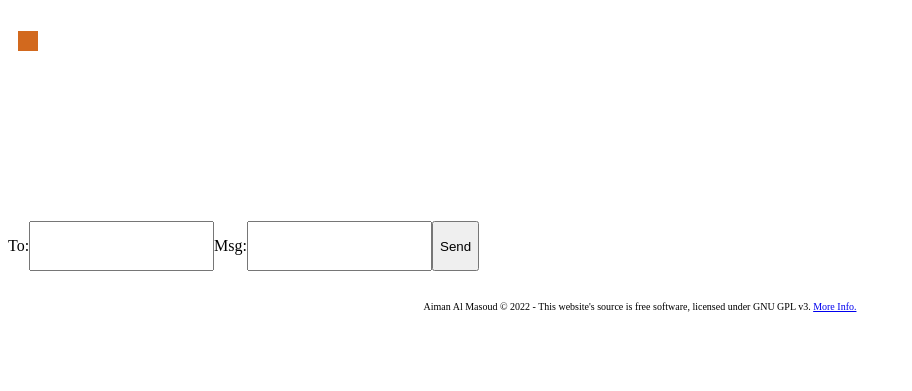
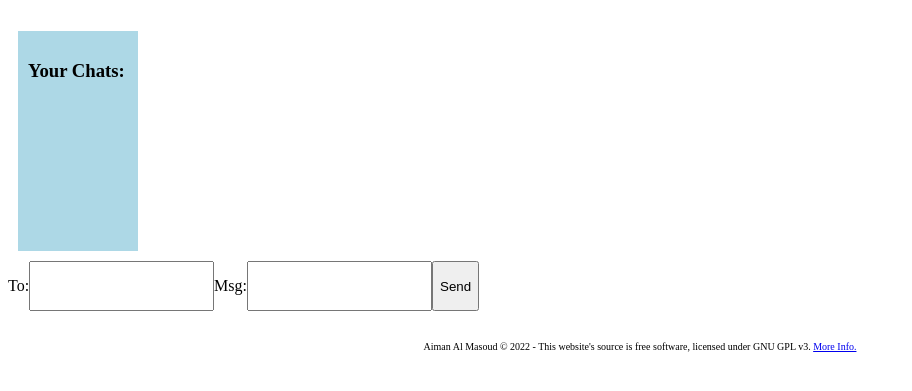
Before and after one commit to aiman-al-masoud/Chatnip, a Flask app: template templates/user_home.html in a window 1280 px wide. Shown: the top 391 px of the page, without its empty margins (0-912 px from the left). Run offline with Flask 2, Linux system fonts and the light colour scheme; the template is opened without the code that fills it, so the values that code supplies are empty.

Commit message:
working on improving chat ux

```diff
--- a/static/scripts/apis.js
+++ b/static/scripts/apis.js
@@ -1,4 +1,4 @@
-// some global constants
+// set some useful global constants
 localStorage.setItem("bits", 1024)// The length of the RSA key, in bits.
 
 
--- a/static/scripts/user_home.js
+++ b/static/scripts/user_home.js
@@ -23,6 +23,7 @@ document.getElementById("button_send_message").addEventListener("click", functio
         let newMessage = { isSentByMe: true, destname: window.chatname, message_text: messageText, date: new Date().toString().split("GMT")[0] };
         messages.push(newMessage)
         document.getElementById("div_inbox").appendChild(ChatMsg(newMessage))
+        displayChatNames([newMessage])
     }
 
     uploadMessage(window.chatname, messageText)
@@ -60,7 +61,6 @@ function checkForMessages() {
 }
 
 
-
 /**
  * The name says it all.
  * @param {string} htmlString
@@ -86,7 +86,6 @@ function ChatName(name) {
     return createElementFromHTML(html)
 }
 
-
 /**
  * Create an element to display a message from a chat.
  * @param {object} message
@@ -101,7 +100,7 @@ function ChatMsg(message) {
     //useful constants
     const v = "verified"; const f = "forged"; const u = "unsigned";
     const v_img = document.getElementById("verified").src; const f_img = document.getElementById("forged").src; const u_img = document.getElementById("unsigned").src;
-    const v_txt = "This message was duly verified"; const f_txt = "Caution! This message is forged!"; const u_txt = "This message wasn't signed. Could be forged.";
+    const v_txt = "This message is verified"; const f_txt = "Caution! This message is forged!"; const u_txt = "This message wasn't signed. Could be forged.";
 
     let html = `
     <div class="chat_msg">
@@ -112,9 +111,11 @@ function ChatMsg(message) {
           <p>${message.date}</p>
           <div style="display: flex; flex-direction: row;">
             <p> from: ${message.sendername}</p>
-            <img  src="${message.signature == v ? v_img : (message.signature == f ? f_img : u_img)}"
-            title= "${message.signature == v ? v_txt : (message.signature == f ? f_txt : u_txt)}"
-            width="20" /img>
+           <div>
+           <img  src="${message.signature == v ? v_img : (message.signature == f ? f_img : u_img)}"
+           title= "${message.signature == v ? v_txt : (message.signature == f ? f_txt : u_txt)}"
+           /img>
+           </div>
           </div>
         </div>
 
@@ -122,7 +123,6 @@ function ChatMsg(message) {
     `
     return createElementFromHTML(html)
 }
-
 
 
 /**
@@ -147,12 +147,11 @@ function displayChatNames(messages) {
 
     window.allChatnames = window.allChatnames.concat(newChatNames)
 
+    let navbar_list = document.getElementById("navbar_list");
     for (let name of new Set(newChatNames)) {
-        document.getElementById("navbar_list").appendChild(ChatName(name))
+        navbar_list.appendChild(ChatName(name))
     }
 }
-
-
 
 
 /**
--- a/static/stylesheets/style.css
+++ b/static/stylesheets/style.css
@@ -2,7 +2,6 @@
      height : 200px;
      overflow-y: scroll;
 }
-
 
 .chat_name{
     border: solid black 1px;
@@ -13,14 +12,11 @@
 
 .chat_msg{
     border : solid black 1px;
-    /* padding-right: 250px; */
-    /* padding-left: 250px; */
     margin : 4px;
     text-align: center;
     font-size: small;
     display: flex;
     flex-direction: row;
-
 }
 
 section{
@@ -31,8 +27,10 @@ nav{
     padding: 10px;
     margin: 10px;
     float: left;
-    background: chocolate;
+    background: lightblue;
     list-style-type: none;
+    width: 100px;
+    height: 200px;
 }
 
 
--- a/templates/user_home.html
+++ b/templates/user_home.html
@@ -12,6 +12,7 @@
 
 
     <nav id="navbar">
+        <h3>Your Chats:</h3>
         <li id="navbar_list"></li>
     </nav>
 
```
Also changed, not shown: dynamic/tables/users.csv (+2 -2 lines), static/icons/forged.png, static/icons/unsigned.png, static/icons/verified.png.
